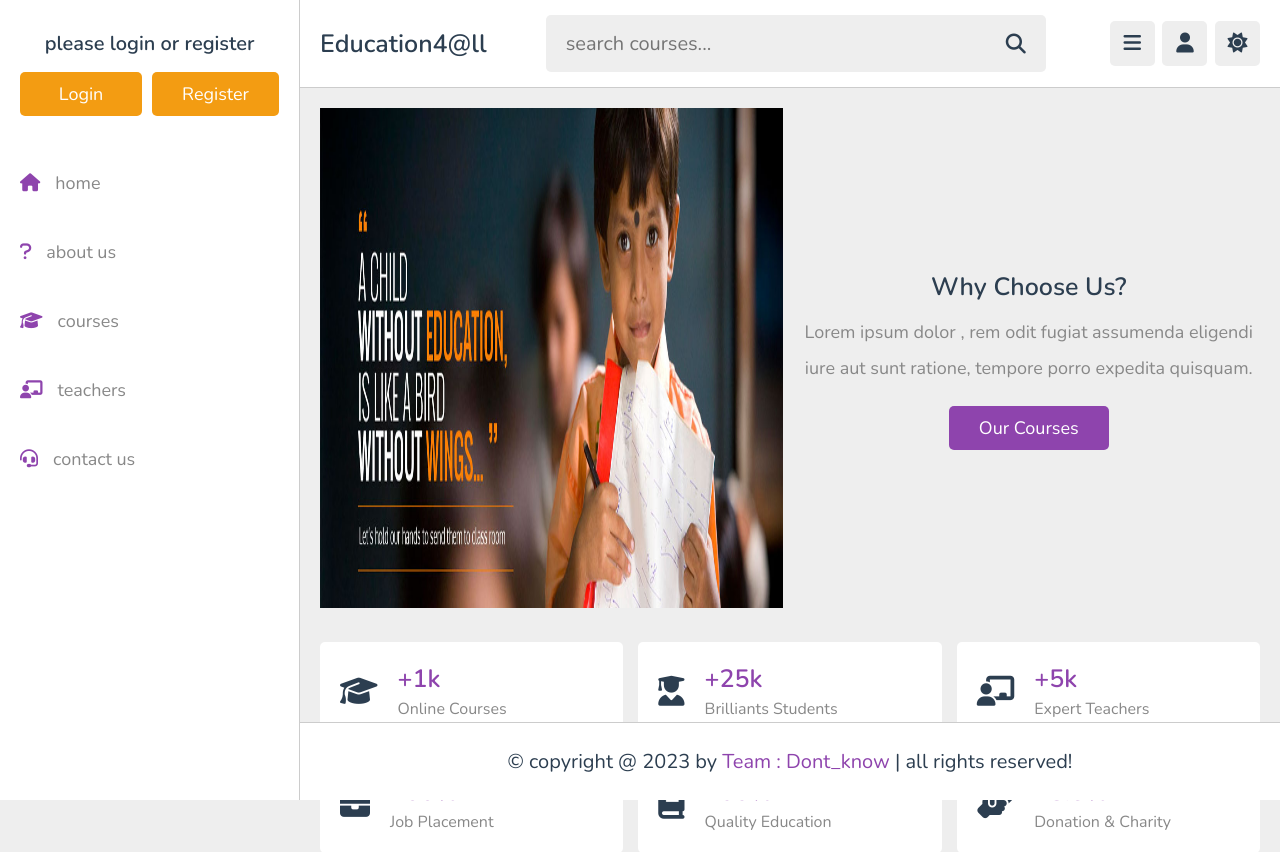
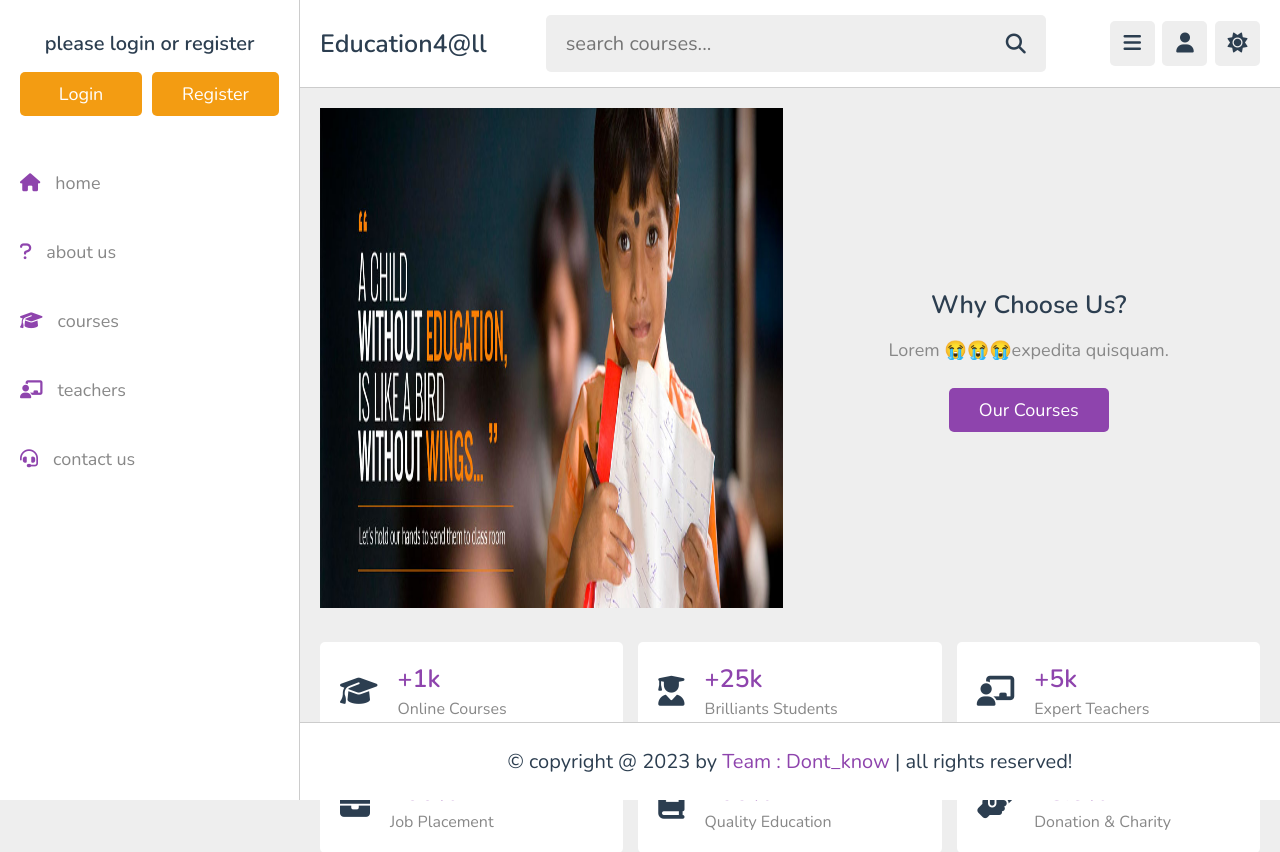
Before and after one commit to KirtiGupta3101/education4all, a PHP site: page /about.php in a window 1280 px wide. Shown: the top 852 px of the page. Run offline with PHP 8.4, Linux system fonts and the light colour scheme; data that the repository does not hold is empty.

Commit message:
about us

```diff
--- a/about.php
+++ b/about.php
@@ -41,7 +41,7 @@ if(isset($_COOKIE['user_id'])){
 
       <div class="content">
          <h3>Why Choose Us?</h3>
-         <p>Lorem ipsum dolor , rem odit fugiat assumenda eligendi iure aut sunt ratione, tempore porro expedita quisquam.</p>
+         <p>Lorem 😭😭😭expedita quisquam.</p>
          <a href="courses.html" class="inline-btn">our courses</a>
       </div>
 
```
